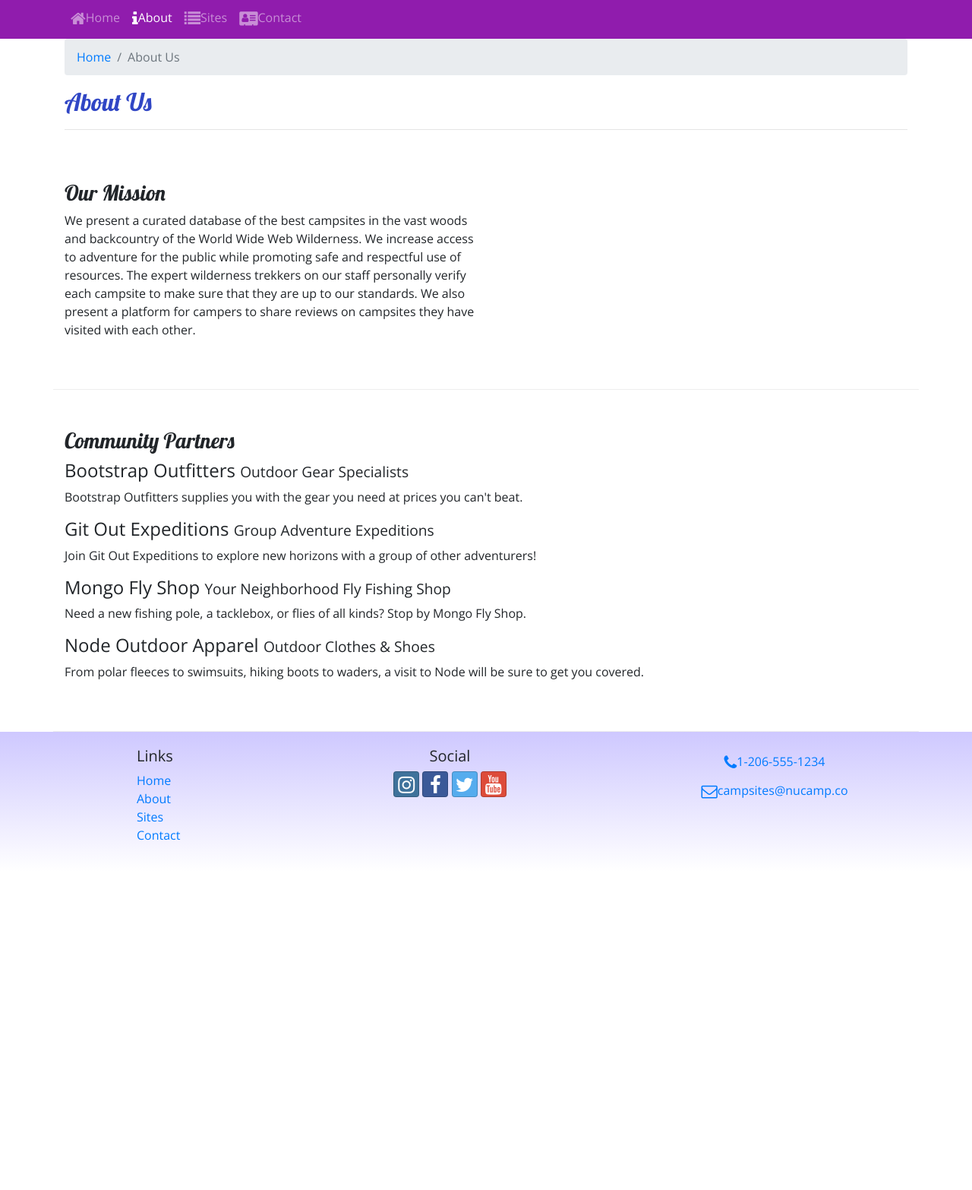
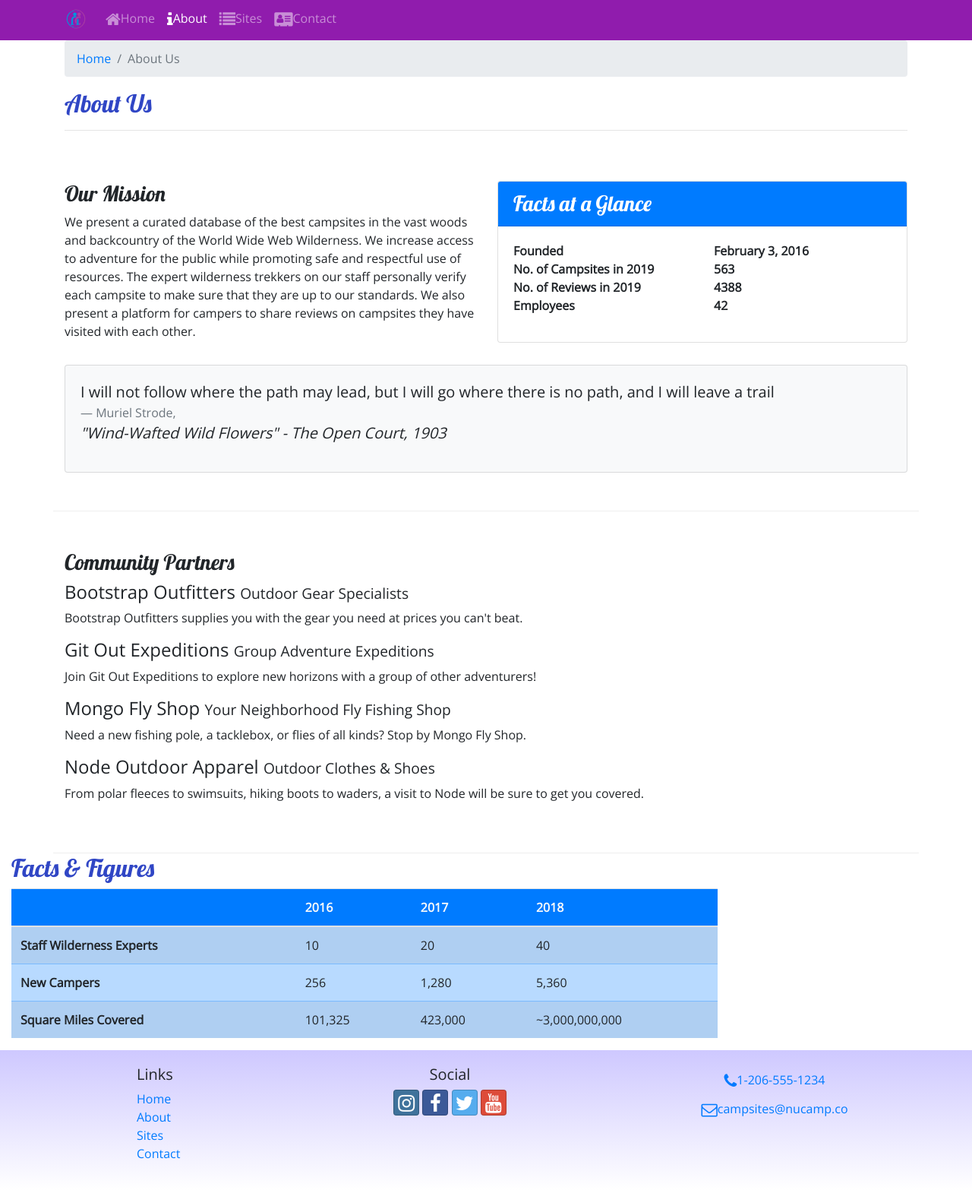
Before and after one commit to bholmdev/nucampsite, a website: page aboutus.html in a window 1280 px wide. Shown: the part 167-1733 px from the top of the page at 76% size. Before the commit the page ends 1314 px from the top, so only its background shows below. Drawn offline with nearby package versions, Linux system fonts and the light colour scheme.

Commit message:
Images and Media

```diff
--- a/aboutus.html
+++ b/aboutus.html
@@ -23,6 +23,9 @@
     <header class="jumbotron jumbotron-fluid">
         <div class="container">
             <div class="row">
+                <div class="col-4 col-sm-3 col-md-2 align-self-center">
+                    <a href="index.html"><img src="img/logo.png" alt="logo image" class="img-fluid"></a>
+                </div>
                 <div class="col">
                     <h1>NuCamp</h1>
                     <h2>a better way to camp</h2>
@@ -33,7 +36,8 @@
 
     <nav class="navbar navbar-expand-sm navbar-dark sticky-top">
         <div class="container">
-            <button class="navbar-toggler ml-auto" type="button" data-toggle="collapse" data-target="#nucampNavbar">
+            <a class= "navbar-brand" href="index.html"><img src="img/logo.png" alt="logo image" height="30" width="30"></a>
+            <button class="navbar-toggler" type="button" data-toggle="collapse" data-target="#nucampNavbar">
                 <span class="navbar-toggler-icon"></span>
             </button>
             <div class="collapse navbar-collapse" id="nucampNavbar">
@@ -64,6 +68,34 @@
                 <h3>Our Mission</h3>
                 <p>We present a curated database of the best campsites in the vast woods and backcountry of the World Wide Web Wilderness. We increase access to adventure for the public while promoting safe and respectful use of resources. The expert wilderness trekkers on our staff personally verify each campsite to make sure that they are up to our standards. We also present a platform for campers to share reviews on campsites they have visited with each other.</p>
             </div>
+            <div class="col-sm-6">
+                <div class="card">
+                    <h3 class="card-header bg-primary text-white">Facts at a Glance</h3>
+                    <div class="card-body">
+                        <dl class="row">
+                            <dt class="col-6">Founded</dt>
+                            <dt class="col-6">February 3, 2016</dt>
+                            <dt class="col-6">No. of Campsites in 2019</dt>
+                            <dt class="col-6">563</dt>
+                            <dt class="col-6">No. of Reviews in 2019</dt>
+                            <dt class="col-6">4388</dt>
+                            <dt class="col-6">Employees</dt>
+                            <dt class="col-6">42</dt>
+                        </dl>
+                    </div>
+                </div>
+            </div>
+            <div class="col">
+                <div class="card bg-light mt-3">
+                    <blockquote class="blockquote card-body">
+                        <p class="mb-0">I will not follow where the path may lead, but I will go where there is no path, and I will leave a trail</p>
+                        <footer class="blockquote-footer">Muriel Strode,</footer>
+                            <cite title="Source Title">
+                                "Wind-Wafted Wild Flowers" - The Open Court, 1903
+                            </cite>
+                    </blockquote>
+                </div>
+            </div>
         </div>
 
         <div class="row row-content">
@@ -81,7 +113,45 @@
         </div>
     </div>
 
-    <footer>
+    <div class="row-row-content">
+        <div class="col-sm-9">
+            <h2>Facts &amp; Figures</h2>
+            <div class="table-responsive">
+                <table class="table table-striped">
+                    <thead>
+                        <tr class="bg-primary text-light">
+                            <th></th>
+                            <th>2016</th>
+                            <th>2017</th>
+                            <th>2018</th>
+                        </tr>
+                    </thead>
+                    <tbody class="table-primary">
+                        <tr>
+                            <th>Staff Wilderness Experts</th>
+                            <td>10</td>
+                            <td>20</td>
+                            <td>40</td>
+                        </tr>
+                        <tr>
+                            <th>New Campers</th>
+                            <td>256</td>
+                            <td>1,280</td>
+                            <td>5,360</td>
+                        </tr>
+                        <tr>
+                            <th>Square Miles Covered</th>
+                            <td>101,325</td>
+                            <td>423,000</td>
+                            <td>~3,000,000,000</td>
+                        </tr>
+                    </tbody>
+                </table>
+            </div>
+        </div>
+    </div>
+
+    <footer class="site-footer">
         <div class="container">
             <div class="row">
                 <div class="col-4 col-sm-2 offset-1">
--- a/css/styles.css
+++ b/css/styles.css
@@ -14,7 +14,7 @@ header h2 {
     color: #CEC8FF;
 }
 
-footer {
+.site-footer {
     background-image: linear-gradient(#CEC8FF, white);
     padding: 20px 0;
 }
```
Also changed, not shown: contactus.html (+9 -5 lines), index.html (+22 -6 lines), img/bootstrap-thumb.png (added), img/breadcrumb-trail-thumb.jpg (added), img/breadcrumb-trail.jpg (added), img/chrome-river-thumb.jpg (added), img/chrome-river.jpg (added), img/logo.png (added), img/react-lake-thumb.jpg (added), img/react-lake.jpg (added), 1 other file.
